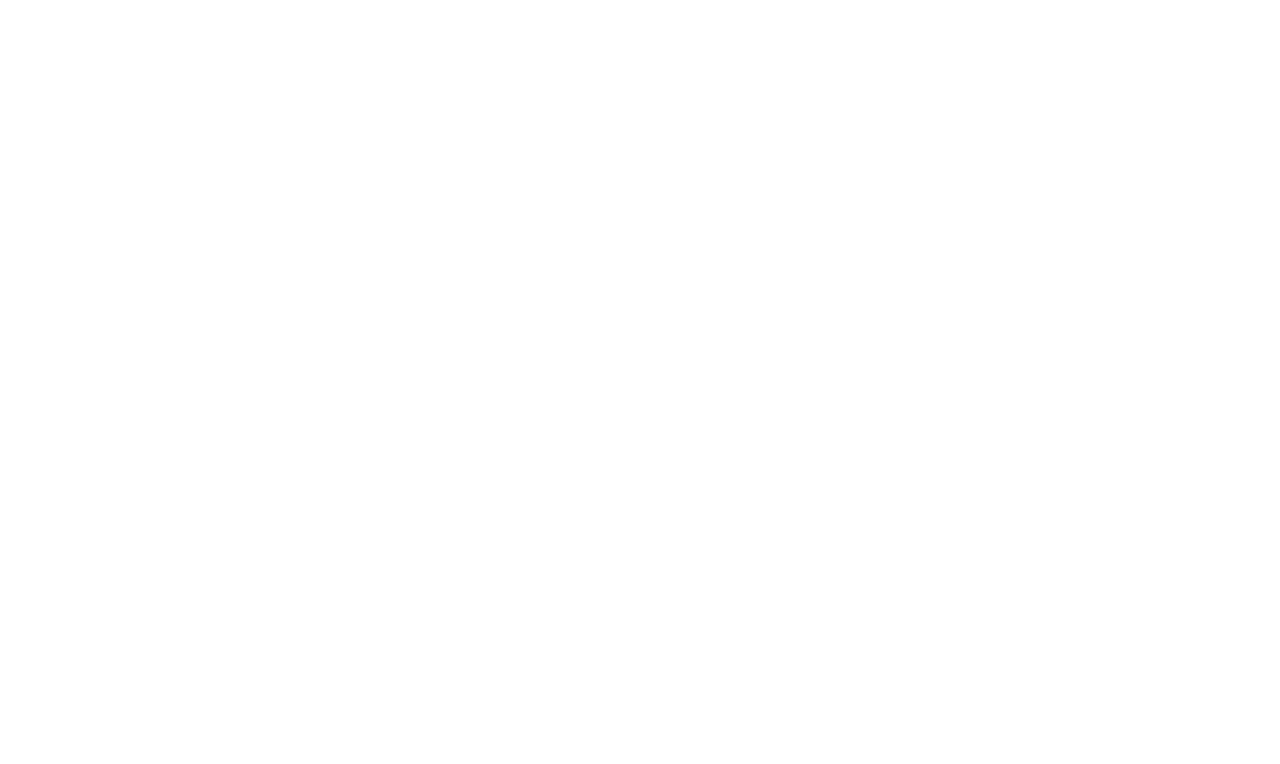
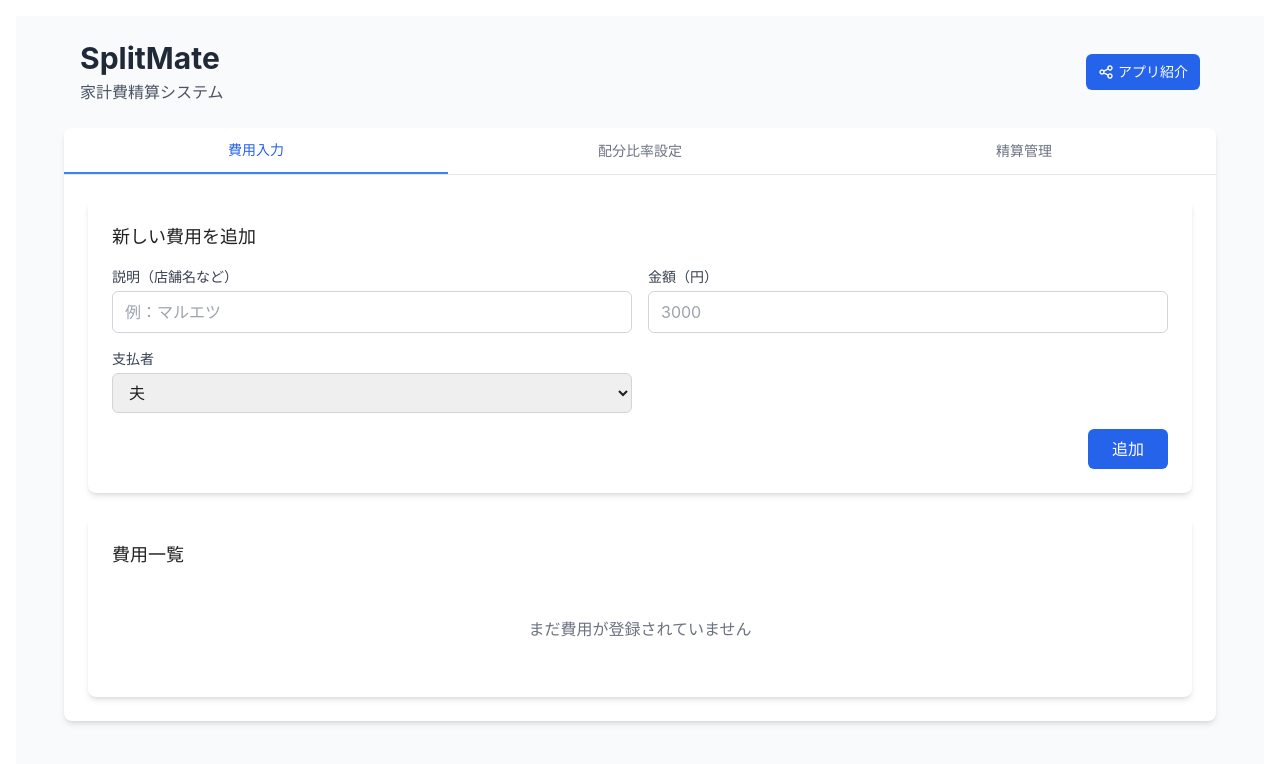
Before and after one commit to atsushimemet/splitmate-free-not-auth, a React (Vite) app in the folder frontend/: page / in a window 1280 px wide. Shown: the top 764 px of the page. Built offline with nearby package versions, Linux system fonts and the light colour scheme.

Commit message:
ルートページでの無限ループ問題を修正
- MainTabsコンポーネントでuseParamsからuserIdを取得できない場合の処理を修正
- useAppStateフックでuserIdも返すように修正
- ルートページ（/）ではAppContextからuserIdを取得するように変更

```diff
--- a/frontend/src/App.tsx
+++ b/frontend/src/App.tsx
@@ -25,14 +25,13 @@
   const navigate = useNavigate()
   const { userId } = useParams<{ userId: string }>()
 
-  if (!userId || !isValidIdentifier(userId)) {
-    return <Navigate to="/" replace />
-  }
+  // ルートページの場合はuserIdがundefinedになるので、AppContextから取得
+  const currentUserId = userId || appState.userId
 
   const tabs = [
     { id: 'expense', label: '費用入力', content: <ExpenseTab appState={appState} /> },
     { id: 'allocation', label: '配分比率設定', content: <AllocationTab appState={appState} /> },
-    { id: 'settlement', label: '精算管理', content: <SettlementTab appState={appState} navigate={navigate} userId={userId} /> }
+    { id: 'settlement', label: '精算管理', content: <SettlementTab appState={appState} navigate={navigate} userId={currentUserId} /> }
   ]
 
   return (
--- a/frontend/src/hooks/useAppState.ts
+++ b/frontend/src/hooks/useAppState.ts
@@ -211,6 +211,7 @@
 
   return {
     // データ
+    userId,
     expenses,
     allocationRatio,
     settlements,
```
